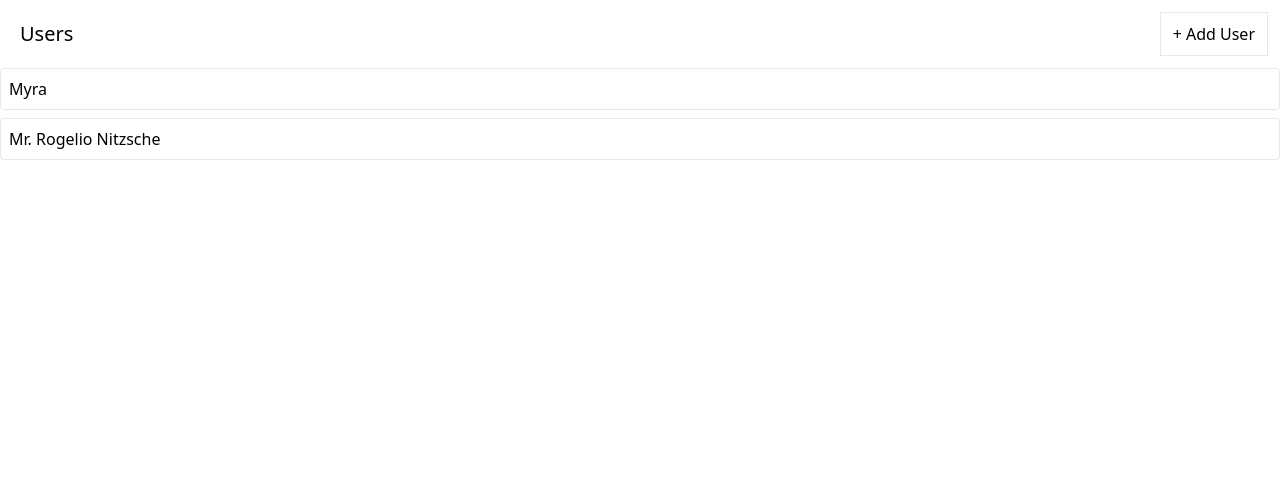
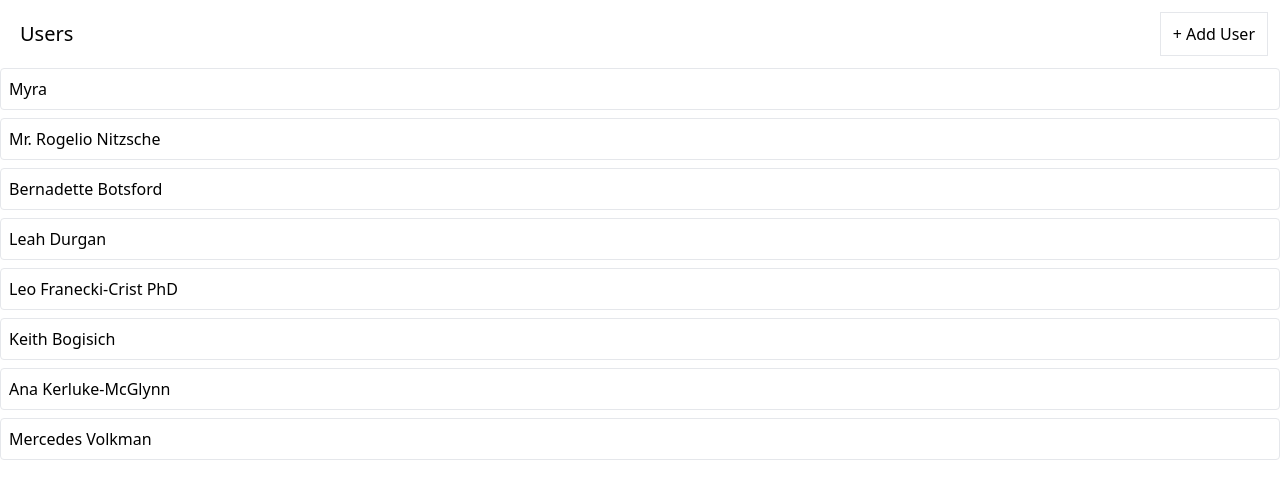
Before and after one commit to W84Bee/media2, a React (Create React App) app: page / in a window 1280 px wide. Shown: the top 498 px of the page. Built offline with nearby package versions, Linux system fonts and the light colour scheme; data requests are answered from the project's data file.

Commit message:
User Request
- Created ADD/Fetch Users request
- Created a reusable hook for thunk.
- Created a method to handle Errors when creating Users

```diff
--- a/db.json
+++ b/db.json
@@ -7,6 +7,30 @@
     {
       "name": "Mr. Rogelio Nitzsche",
       "id": 2
+    },
+    {
+      "name": "Bernadette Botsford",
+      "id": 3
+    },
+    {
+      "name": "Leah Durgan",
+      "id": 4
+    },
+    {
+      "name": "Leo Franecki-Crist PhD",
+      "id": 5
+    },
+    {
+      "name": "Keith Bogisich",
+      "id": 6
+    },
+    {
+      "name": "Ana Kerluke-McGlynn",
+      "id": 7
+    },
+    {
+      "name": "Mercedes Volkman",
+      "id": 8
     }
   ],
   "albums": [],
--- a/src/components/UsersList.js
+++ b/src/components/UsersList.js
@@ -1,28 +1,33 @@
-import { useEffect } from "react";
-import {useDispatch, useSelector} from "react-redux";
-import { fetchUsers, addUser } from "../store";
+import {useEffect} from "react";
+import {useSelector} from "react-redux";
+import {fetchUsers, addUser} from "../store";
 import Button from "./Button";
 import Skeleton from "./Skeleton";
+import useThunk from "../hooks/use-thunk";
+
+
 
 function UsersList() {
-    const dispatch = useDispatch();
-    const {isLoading, data, error} =useSelector((state) => {
+    const [doFetchUsers, isLoadingUsers, loadingUsersError] = useThunk(fetchUsers);
+    const [doCreatUsers, isCreatingUser, creatingUserError] = useThunk(addUser);
+
+    const { data } = useSelector((state) => {
         return state.users;
     })
 
     useEffect(() => {
-        dispatch(fetchUsers());
-    }, [dispatch]);
+        doFetchUsers();
+    }, [doFetchUsers]);
 
     const handleUserAdd = () => {
-        dispatch(addUser());
+        doCreatUsers();
     };
 
-    if(isLoading) {
+    if(isLoadingUsers) {
         return <div><Skeleton times={6} className="h-10 w-full"/></div>;
     }
 
-    if (error) {
+    if (loadingUsersError) {
         return <div>Error fetching data...</div>
     }
 
@@ -38,9 +43,10 @@ function UsersList() {
         <div>
             <div className="flex flex-row justify-between m-3">
                 <h1 className="m-2 text-xl">Users</h1>
-                <Button onClick={handleUserAdd}>
-                    + Add User
-                </Button>
+                {
+                    isCreatingUser ? 'Creating User...' : <Button onClick={handleUserAdd}>+ Add User</Button>
+                }
+                {creatingUserError && 'Error creating user...'}
             </div>
             {renderedUsers}
         </div>
--- /dev/null
+++ b/src/hooks/use-thunk.js
@@ -0,0 +1,20 @@
+import {useCallback, useState} from "react";
+import {useDispatch} from "react-redux";
+
+function useThunk(thunk) {
+    const [isLoading, setIsLoading] = useState(false);
+    const [error, setError] = useState(null);
+    const dispatch = useDispatch();
+
+    const runThunk = useCallback((arg) => {
+        setIsLoading(true);
+        dispatch(thunk())
+            .unwrap()
+            .catch((err) => setError(err))
+            .finally(() => setIsLoading(false));
+    }, [dispatch, thunk]);
+
+    return [runThunk, isLoading, error];
+}
+
+export default useThunk;
```
